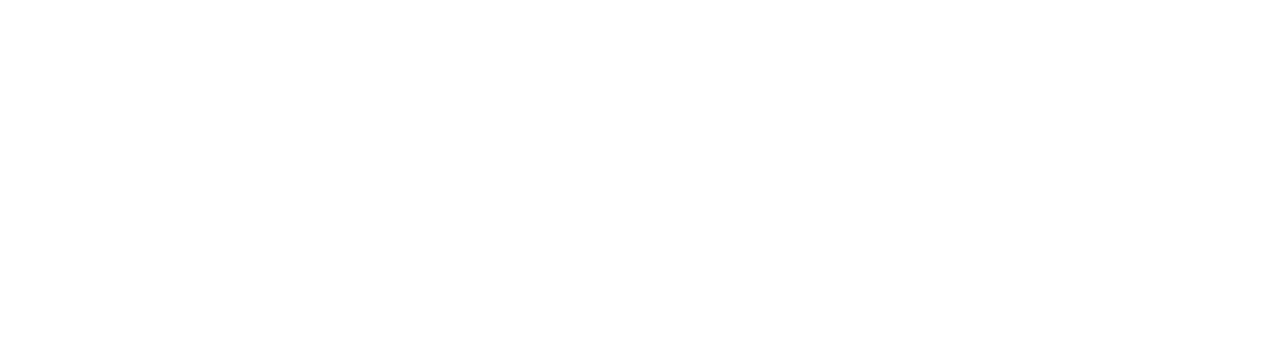
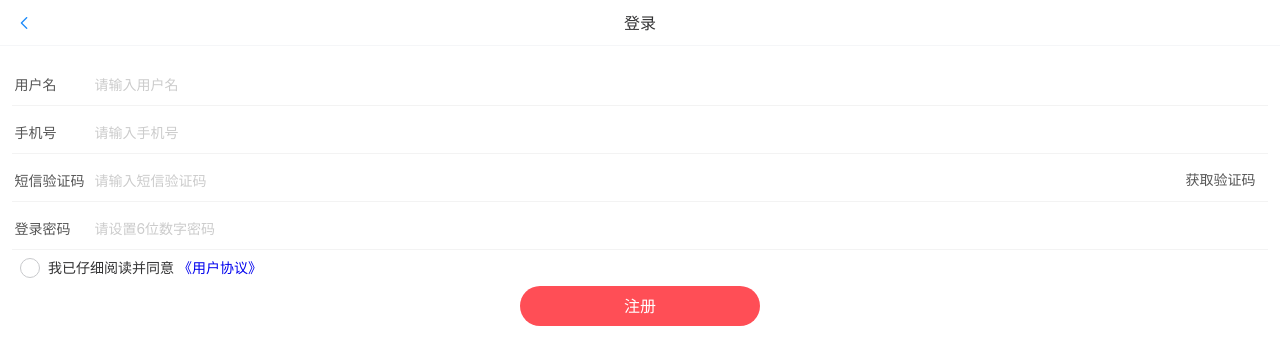
Before and after one commit to shusheng12/new, a Vue app: page /#/signup in a window 1280 px wide. Shown: the top 364 px of the page. Built offline with nearby package versions, Linux system fonts and the light colour scheme.

Commit message:
'完成user登录模块'

```diff
--- a/src/router/index.js
+++ b/src/router/index.js
@@ -5,7 +5,7 @@
 
 const signin = () => import("../views/user/signin");
 const forget = () => import("../views/user/forget");
-
+const signup = () => import("../views/user/signup");
 const Home = () => import("@/views/Home/Home");
 
 const routes = [
@@ -13,6 +13,11 @@
     path: "/",
     name: "signin",
     component: signin
+  },
+  {
+    path: "/signup",
+    name: "signup",
+    component: signup
   },
   {
     path: "/forget",
--- a/src/views/user/forget.vue
+++ b/src/views/user/forget.vue
@@ -2,45 +2,21 @@
   <div class="page-container">
     <van-nav-bar title="登录" fixed left-arrow @click-left="onClickLeft"></van-nav-bar>
     <div style="height: 46px"></div>
-    <div class="input" v-if="!hidePhone">
+    <div class="input">
       <span class="tx-14 light-grey">手机号</span>
-      <input
-        class="tx-14"
-        type="text"
-        placeholder="请输入手机号"
-        v-model="phone"
-        maxlength="11"
-        @keyup.native="acceptNumber('phone')"
-      />
+      <input class="tx-14" type="text" placeholder="请输入手机号" v-model="phone" maxlength="11" />
     </div>
     <div class="input">
       <span class="tx-14 light-grey">验证码</span>
-      <input
-        class="tx-14"
-        type="text"
-        placeholder="请输入右方内容"
-        v-model="captcha"
-        maxlength="4"
-        @keyup="acceptNumber('captcha')"
-      />
-      qrerqef
+      <input class="tx-14" type="text" placeholder="请输入右方内容" v-model="captcha" maxlength="4" />
+      <span class="tx-14 fr light-grey">11111112</span>
     </div>
     <div class="input">
       <span class="tx-14 light-grey">短信验证码</span>
-      <input
-        class="tx-14"
-        type="text"
-        placeholder="请输入短信验证码"
-        v-model="smscode"
-        maxlength="6"
-        @keyup="acceptNumber('smscode')"
-      />
+      <input class="tx-14" type="text" placeholder="请输入短信验证码" v-model="smscode" maxlength="6" />
       <span class="tx-14 fr p-l-15 bdr-l" @click="sendSms">
         获取验证码
-        <span v-show="SMSdisabled">
-          (
-          <timer ref="timer" @timerStopped="SMSdisabled = false"></timer>)
-        </span>
+        <span v-show="SMSdisabled"></span>
       </span>
     </div>
     <div class="input">
@@ -54,6 +30,30 @@
     <div class="forget" @click="formSubmit()">确定</div>
   </div>
 </template>
+<script>
+export default {
+  data() {
+    return {
+      phone: "",
+      captcha: "",
+      smscode: "",
+      password: "",
+      password2: "",
+      SMSdisabled: 0
+    };
+  },
+  methods: {
+    //go(-1)
+    onClickLeft() {
+      this.$router.go(-1);
+    },
+    //提交
+    formSubmit() {},
+    // 获取验证码
+    sendSms() {}
+  }
+};
+</script>
 
 <style lang="less" scoped>
 @import "~@/assets/css/style.less";
--- a/src/views/user/signin.vue
+++ b/src/views/user/signin.vue
@@ -1,9 +1,7 @@
 <template>
   <div class="page-container">
-    <van-nav-bar title="登录" fixed left-arrow @click-left="onClickLeft"></van-nav-bar>
+    <van-nav-bar title="登录" fixed></van-nav-bar>
     <div style="height: 46px"></div>
-    <!-- <img class="logo" :src="$appInfo.logo">
-    <p class="tx-14 black ta-c m-t-10">{{$appInfo.name}}</p>-->
     <div class="input">
       <span class="tx-14 light-grey">手机号</span>
       <input class="tx-14" type="text" placeholder="请输入手机号" v-model="username" />
@@ -17,8 +15,7 @@
         class="tx-14 fl"
         @click="
           $router.push({
-            name: 'signup',
-            query: { inviteCode: $route.query.inviteCode }
+            name: 'signup'
           })
         "
       >注册</span>
@@ -34,6 +31,10 @@
       username: "",
       password: ""
     };
+  },
+  methods: {
+    //登录
+    login() {}
   }
 };
 </script>
@@ -65,7 +66,6 @@
   input {
     border: none;
     height: 2rem;
-    //margin-bottom: 0.5rem;
     &:focus {
       outline: none;
     }
--- /dev/null
+++ b/src/views/user/signup.vue
@@ -0,0 +1,124 @@
+<template>
+  <div class="page-container">
+    <van-nav-bar title="登录" fixed left-arrow @click-left="onClickLeft"></van-nav-bar>
+    <div style="height: 46px"></div>
+    <div class="input">
+      <span class="tx-14 light-grey">用户名</span>
+      <input class="tx-14" type="text" placeholder="请输入用户名" v-model.trim="username" />
+    </div>
+    <div class="input">
+      <span class="tx-14 light-grey">手机号</span>
+      <input class="tx-14" type="text" placeholder="请输入手机号" v-model="phone" maxlength="11" />
+    </div>
+    <div class="input">
+      <span class="tx-14 light-grey">短信验证码</span>
+      <input class="tx-14" type="text" placeholder="请输入短信验证码" v-model="smscode" maxlength="6" />
+      <span class="tx-14 fr p-l-15 bdr-l" @click="sendSms">获取验证码</span>
+    </div>
+    <div class="input">
+      <span class="tx-14 light-grey">登录密码</span>
+      <input
+        class="tx-14"
+        type="password"
+        placeholder="请设置6位数字密码"
+        v-model="password"
+        maxlength="6"
+        @keyup="acceptNumber('password')"
+      />
+    </div>
+    <p class="agree tx-14">
+      <van-checkbox v-model="checked">
+        我已仔细阅读并同意
+        <router-link :to="{ name: 'article', query: { id: 1, title: '用户协议' } }" class="blue">《用户协议》</router-link>
+      </van-checkbox>
+      <!-- <span>我已仔细阅读并同意</span> -->
+    </p>
+    <div class="signup" @click="formSubmit()">注册</div>
+  </div>
+</template>
+
+<script>
+export default {
+  data() {
+    return {
+      username: "",
+      phone: "",
+      smscode: "",
+      password: "",
+      checked: ""
+    };
+  },
+  methods: {
+    //go(-1)
+    onClickLeft() {
+      this.$router.go(-1);
+    },
+    sendSms() {},
+    formSubmit() {}
+  }
+};
+</script>
+
+<style lang="less" scoped>
+@import "~@/assets/css/style.less";
+
+.page-container {
+  height: 100%;
+  padding: @header_height + 0.3rem;
+}
+.logo {
+  display: block;
+  width: 0.5rem;
+  height: 0.5rem;
+  margin: auto;
+}
+.input {
+  padding: 0.15rem;
+  box-sizing: border-box;
+  height: 3rem;
+  font-size: 1rem;
+  color: @dark_grey;
+  line-height: 3rem;
+  border-bottom: 0.01rem solid @bg;
+  span {
+    display: inline-block;
+    width: 5rem;
+  }
+  input {
+    border: none;
+    height: 2rem;
+    &:focus {
+      outline: none;
+    }
+  }
+}
+
+.login {
+  width: 2.3rem;
+  height: 0.45rem;
+  line-height: 0.45rem;
+  background-color: @red;
+  border-radius: 0.225rem;
+  .tx-16;
+  margin: auto;
+}
+.agree {
+  vertical-align: middle;
+  margin: 0.5rem;
+
+  i {
+    font-size: 0.2rem;
+  }
+}
+.signup {
+  width: 15rem;
+  height: 2.5rem;
+  line-height: 2.5rem;
+  background-color: @red;
+  text-align: center;
+  border-radius: 2.5rem;
+  font-size: 1rem;
+  margin: auto;
+  color: #fff;
+}
+</style>
```
